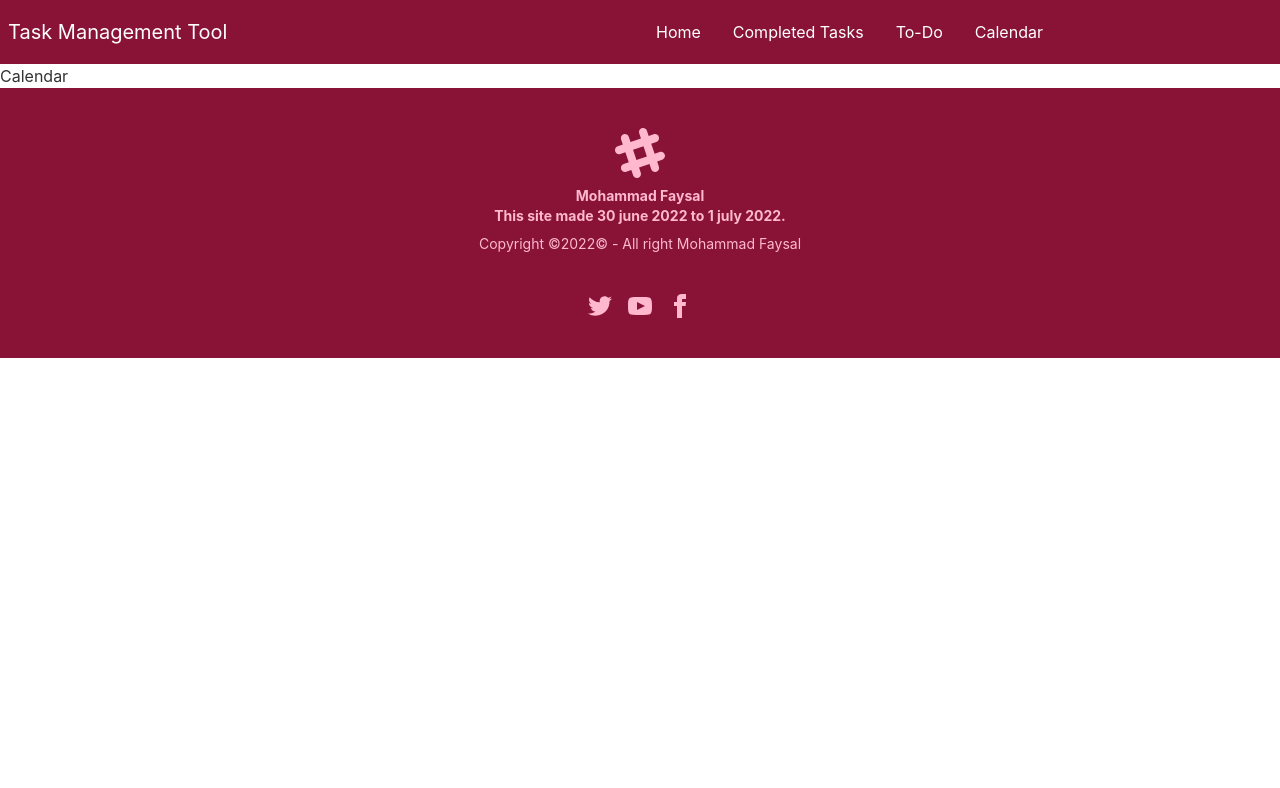
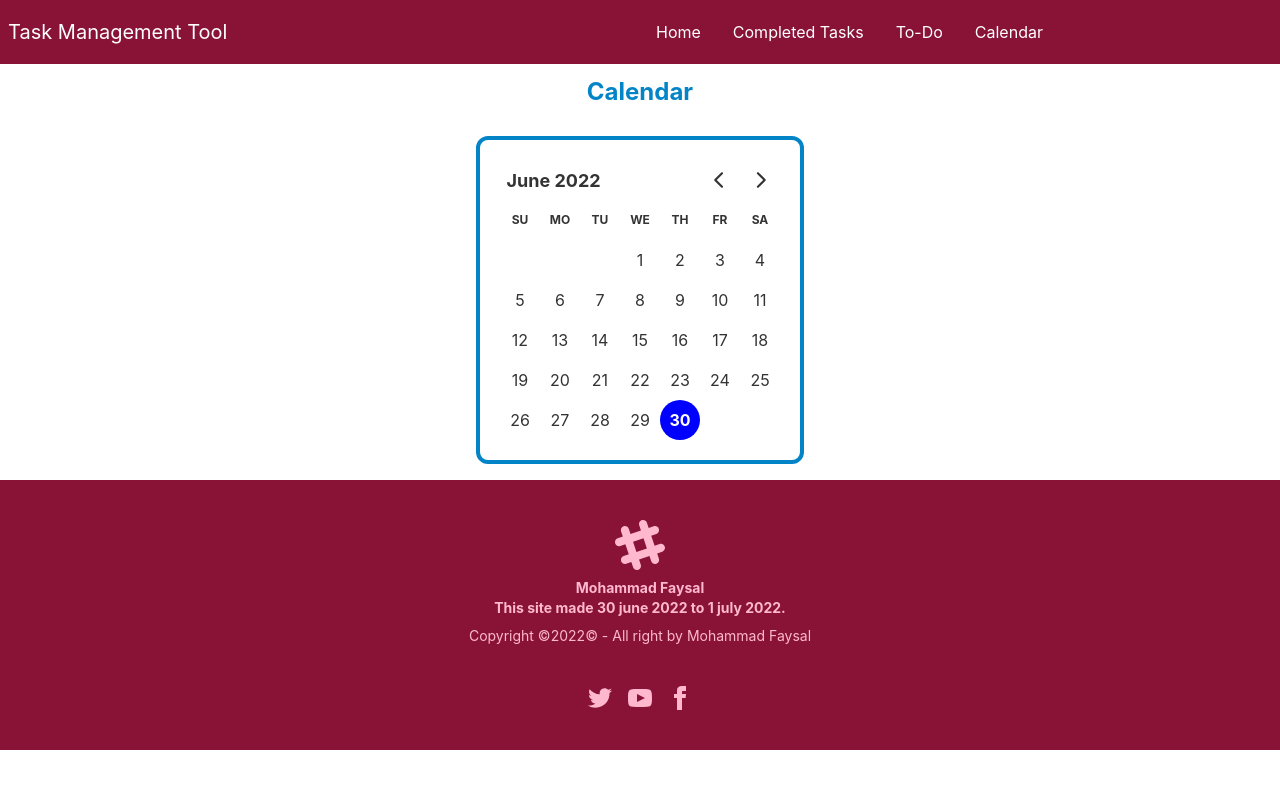
Before and after one commit to MohammadFaysal731/task-management-too-client, a React (Create React App) app: page /calendar in a window 1280 px wide. Shown: the top 788 px of the page. Built offline with nearby package versions, Linux system fonts and the light colour scheme.

Commit message:
add calendar

```diff
--- a/src/components/Calendar.js
+++ b/src/components/Calendar.js
@@ -1,9 +1,20 @@
-import React from 'react';
+import React, { useState } from 'react';
+import { DayPicker } from 'react-day-picker';
+import 'react-day-picker/dist/style.css';
+const Calendar = () => {
+    const [date, setDate] = useState(new Date());
 
-const Calendar = () => {
     return (
-        <div>
-            <h1>Calendar</h1>
+        <div className=''>
+            <h1 className='text-2xl text-center text-secondary font-bold m-3'>Calendar</h1>
+            <div className="flex justify-center align-middle">
+                <DayPicker
+                    className='border-4 border-secondary m-5 p-5 rounded-xl'
+                    mode="single"
+                    selected={date}
+                    onSelect={setDate}
+                />
+            </div>
         </div>
     );
 };
--- a/src/components/Footer.js
+++ b/src/components/Footer.js
@@ -10,7 +10,7 @@ const Footer = () => {
                 <p class="font-bold">
                     Mohammad Faysal<br />This site made 30 june 2022 to 1 july 2022.
                 </p>
-                <p>Copyright &copy;{year}&copy; - All right Mohammad Faysal</p>
+                <p>Copyright &copy;{year}&copy; - All right by Mohammad Faysal</p>
             </div>
             <div>
                 <div class="grid grid-flow-col gap-4">
--- a/src/components/Header.js
+++ b/src/components/Header.js
@@ -18,7 +18,7 @@ const Header = () => {
                         {menuItem}
                     </ul>
                 </div>
-                <h1 className="text-xl">Task Management Tool</h1>
+                <h1 className="text-xl whitespace-nowrap">Task Management Tool</h1>
             </div>
             <div className="navbar-center hidden lg:flex">
                 <ul className="menu menu-horizontal p-0">
--- a/src/components/TaskUpdate.js
+++ b/src/components/TaskUpdate.js
@@ -50,7 +50,7 @@ const TaskUpdate = () => {
                 </div>
             </form>
             <div className="flex justify-center">
-                <Link to='/' className="btn btn-sm btn-outline btn-secondary">Go To Hom</Link>
+                <Link to='/' className="btn btn-sm btn-outline btn-secondary m-6">Go To Hom</Link>
             </div>
         </div>
     );
--- a/src/components/ToDo.js
+++ b/src/components/ToDo.js
@@ -20,8 +20,8 @@ const ToDo = () => {
                 task.map(({ _id, task }, index) => <div key={index} className="card w-96 bg-base-100 shadow-xl mx-auto m-3 ">
                     <div className="card-body">
                         <div className="card-actions justify-between">
-                            <label htmlFor="">
-                                <input type="radio" name="" id="" />
+                            <label htmlFor="completeTask">
+                                <input type="checkbox" name="" id="completeTask" />
                             </label>
                             <h1 className='text-2xl text-primary font-bold'>{task}</h1>
                             <button onClick={() => handleUpdate(_id)}>
```
